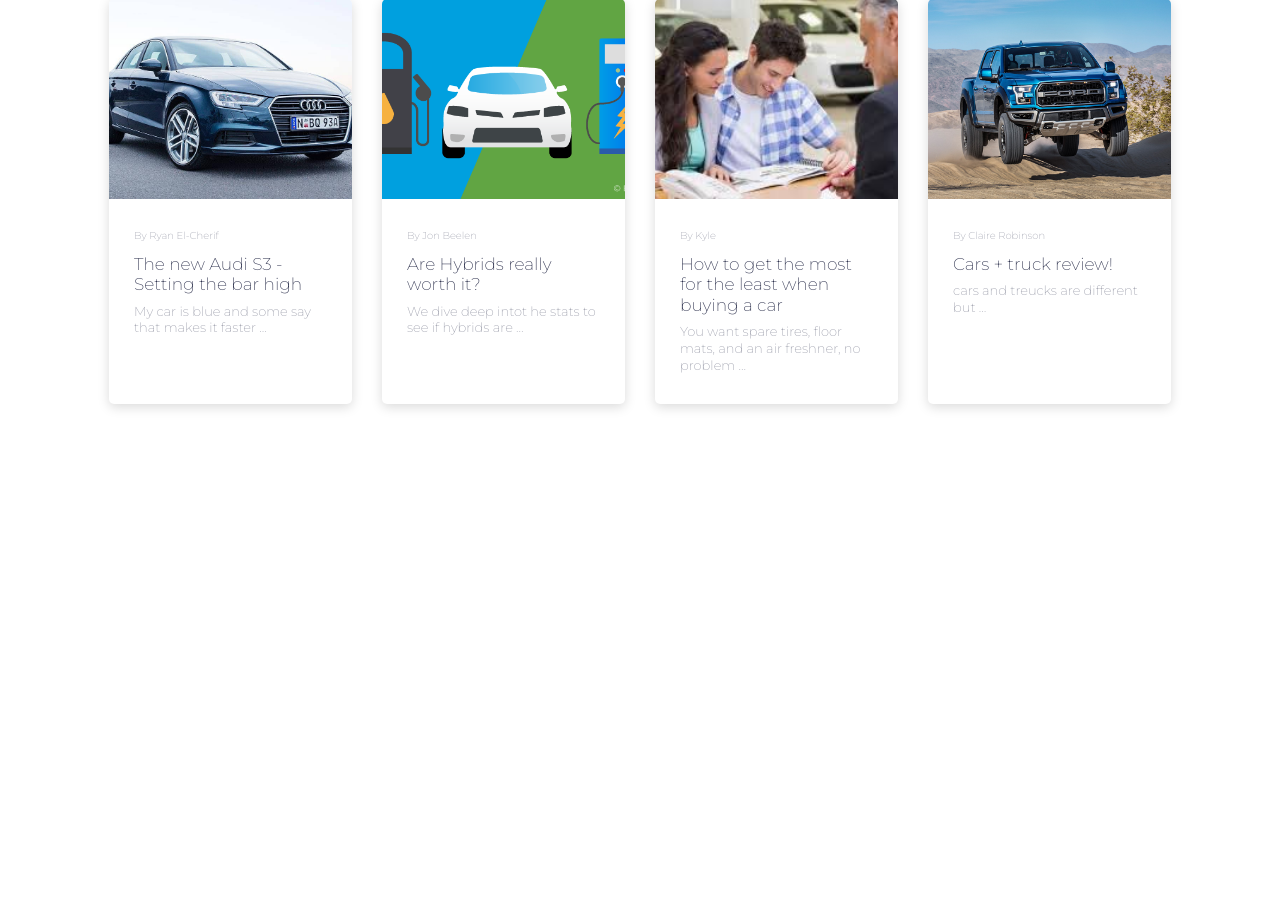
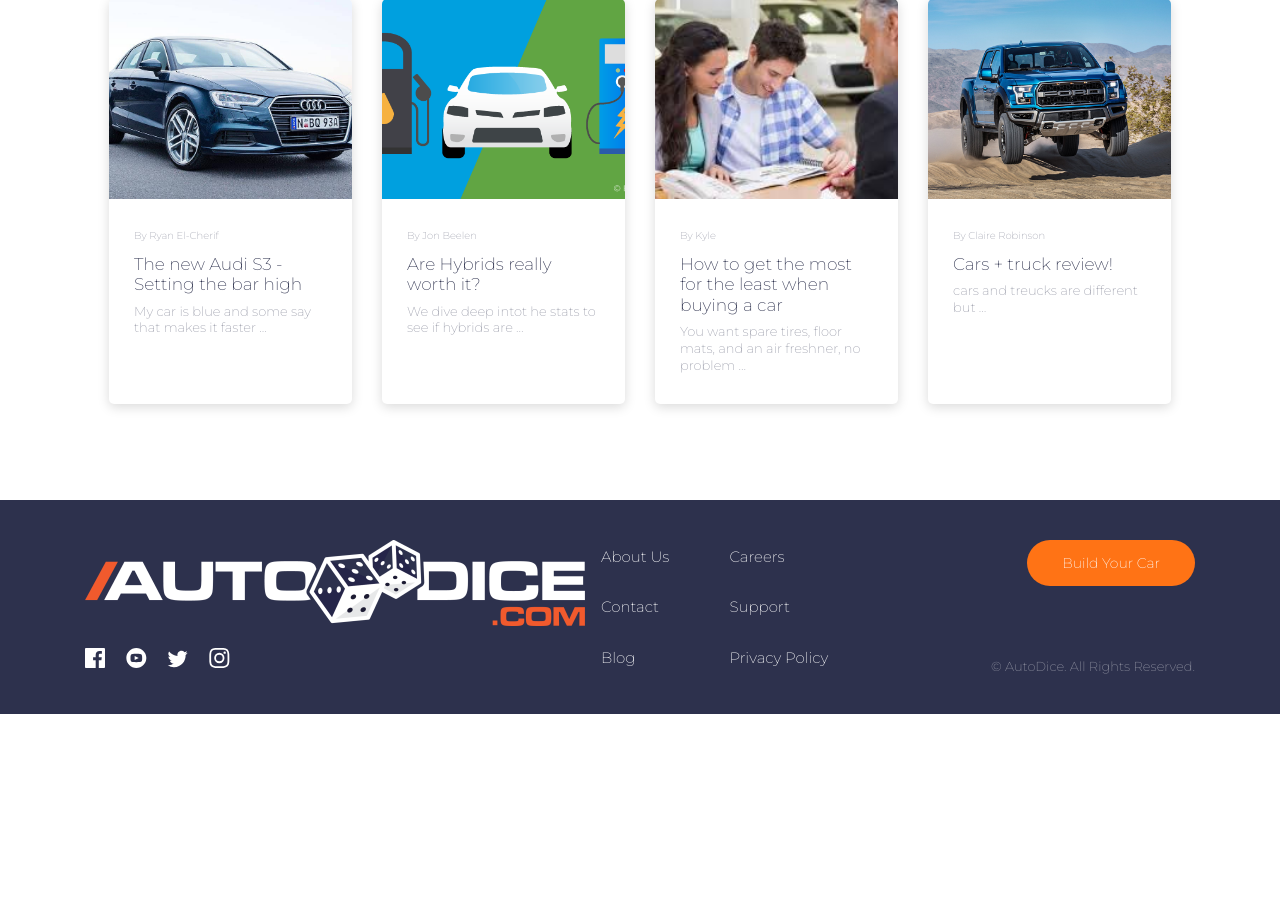
Before and after one commit to PandaCapital/AD-Site, a PHP site: page /blog.html in a window 1280 px wide. Shown: the part 259-1172 px from the top of the page. Run offline with PHP 8.4, Linux system fonts and the light colour scheme.

Commit message:
Updated Socials

```diff
--- a/app/scss/style.css
+++ b/app/scss/style.css
@@ -300,7 +300,7 @@
 .header .overlay {
   opacity: 0;
   position: fixed;
-  top: 60px;
+  top: 0px;
   right: 0px;
   bottom: 0px;
   left: 0px;
@@ -661,7 +661,8 @@
         grid-template-columns: 2fr 1fr 1fr 3fr;
     -ms-grid-rows: 1fr auto;
         grid-template-rows: 1fr auto;
-        grid-template-areas: "logo links1 links2 cta" "social links1 links2 copyright";
+        grid-template-areas: "logo links1 links2 cta"
+ "social links1 links2 copyright";
     gap: 1rem;
     justify-items: start;
   }
--- a/blog.html
+++ b/blog.html
@@ -92,3 +92,48 @@
     <script src="/app/js/script.js"></script>
 </body>
 </html>
+
+<footer class="footer">
+  <div class="container">
+
+      <a class="footer__logo" href="#">
+          <img src="/images/Logo-2_adj.png" />
+        </a>
+
+        <div class="footer__social">
+          <a href="https://www.facebook.com/AutoDiceOfficial">
+            <svg xmlns="http://www.w3.org/2000/svg" width="20" height="20"><title>Facebook</title><path fill="#FFF" d="M18.896 0H1.104C.494 0 0 .494 0 1.104v17.793C0 19.506.494 20 1.104 20h9.58v-7.745H8.076V9.237h2.606V7.01c0-2.583 1.578-3.99 3.883-3.99 1.104 0 2.052.082 2.329.119v2.7h-1.598c-1.254 0-1.496.597-1.496 1.47v1.928h2.989l-.39 3.018h-2.6V20h5.098c.608 0 1.102-.494 1.102-1.104V1.104C20 .494 19.506 0 18.896 0z"/></svg>
+          </a>
+          <a href="https://www.youtube.com/channel/UCZNfK_kj7rkzcysn_wdvIPA">
+              <svg xmlns="http://www.w3.org/2000/svg" width="21" height="20"><title>YouTube</title><path fill="#FFF" d="M10.333 0c-5.522 0-10 4.478-10 10 0 5.523 4.478 10 10 10 5.523 0 10-4.477 10-10 0-5.522-4.477-10-10-10zm3.701 14.077c-1.752.12-5.653.12-7.402 0C4.735 13.947 4.514 13.018 4.5 10c.014-3.024.237-3.947 2.132-4.077 1.749-.12 5.651-.12 7.402 0 1.898.13 2.118 1.059 2.133 4.077-.015 3.024-.238 3.947-2.133 4.077zM8.667 8.048l4.097 1.949-4.097 1.955V8.048z"/></svg>
+          </a>
+          <a href="https://twitter.com/AutoDiceDotCom">
+              <svg xmlns="http://www.w3.org/2000/svg" width="21" height="18"><title>Twitter</title><path fill="#FFF" d="M20.667 2.797a8.192 8.192 0 01-2.357.646 4.11 4.11 0 001.804-2.27 8.22 8.22 0 01-2.606.996A4.096 4.096 0 0014.513.873c-2.649 0-4.595 2.472-3.997 5.038a11.648 11.648 0 01-8.457-4.287 4.109 4.109 0 001.27 5.478A4.086 4.086 0 011.47 6.59c-.045 1.901 1.317 3.68 3.29 4.075a4.113 4.113 0 01-1.853.07 4.106 4.106 0 003.834 2.85 8.25 8.25 0 01-6.075 1.7 11.616 11.616 0 006.29 1.843c7.618 0 11.922-6.434 11.662-12.205a8.354 8.354 0 002.048-2.124z"/></svg>
+          </a>
+                      <a href="https://www.instagram.com/autodiceofficial/">
+              <svg xmlns="http://www.w3.org/2000/svg" width="21" height="20"><title>Instagram</title><path fill="#FFF" d="M10.333 1.802c2.67 0 2.987.01 4.042.059 2.71.123 3.976 1.409 4.1 4.099.048 1.054.057 1.37.057 4.04 0 2.672-.01 2.988-.058 4.042-.124 2.687-1.386 3.975-4.099 4.099-1.055.048-1.37.058-4.042.058-2.67 0-2.986-.01-4.04-.058-2.717-.124-3.976-1.416-4.1-4.1-.048-1.054-.058-1.37-.058-4.041 0-2.67.01-2.986.058-4.04.124-2.69 1.387-3.977 4.1-4.1 1.054-.048 1.37-.058 4.04-.058zm0-1.802C7.618 0 7.278.012 6.211.06 2.579.227.56 2.242.394 5.877.345 6.944.334 7.284.334 10s.011 3.057.06 4.123c.166 3.632 2.181 5.65 5.816 5.817 1.068.048 1.408.06 4.123.06 2.716 0 3.057-.012 4.124-.06 3.628-.167 5.651-2.182 5.816-5.817.049-1.066.06-1.407.06-4.123s-.011-3.056-.06-4.122C20.11 2.249 18.093.228 14.458.06 13.39.01 13.049 0 10.333 0zm0 4.865a5.135 5.135 0 100 10.27 5.135 5.135 0 000-10.27zm0 8.468a3.333 3.333 0 110-6.666 3.333 3.333 0 010 6.666zm5.339-9.87a1.2 1.2 0 10-.001 2.4 1.2 1.2 0 000-2.4z"/></svg>
+          </a>
+        </div>
+
+        <div class="footer__links col1">
+          <a href="#">About Us</a>
+          <a href="#">Contact</a>
+          <a href="#">Blog</a>
+        </div>
+
+        <div class="footer__links col2">
+          <a href="#">Careers</a>
+          <a href="#">Support</a>
+          <a href="#">Privacy Policy</a>
+        </div>
+
+        <div class="footer__cta">
+          <a href="#" class="button">Build Your Car</a>
+        </div>
+
+        <div class="footer__copyright">
+          &copy; AutoDice. All Rights Reserved.
+        </div>
+
+  </div>
+</footer>
```
Also changed, not shown: home.html (+4 -4 lines), about.html (added), 1 other file.
